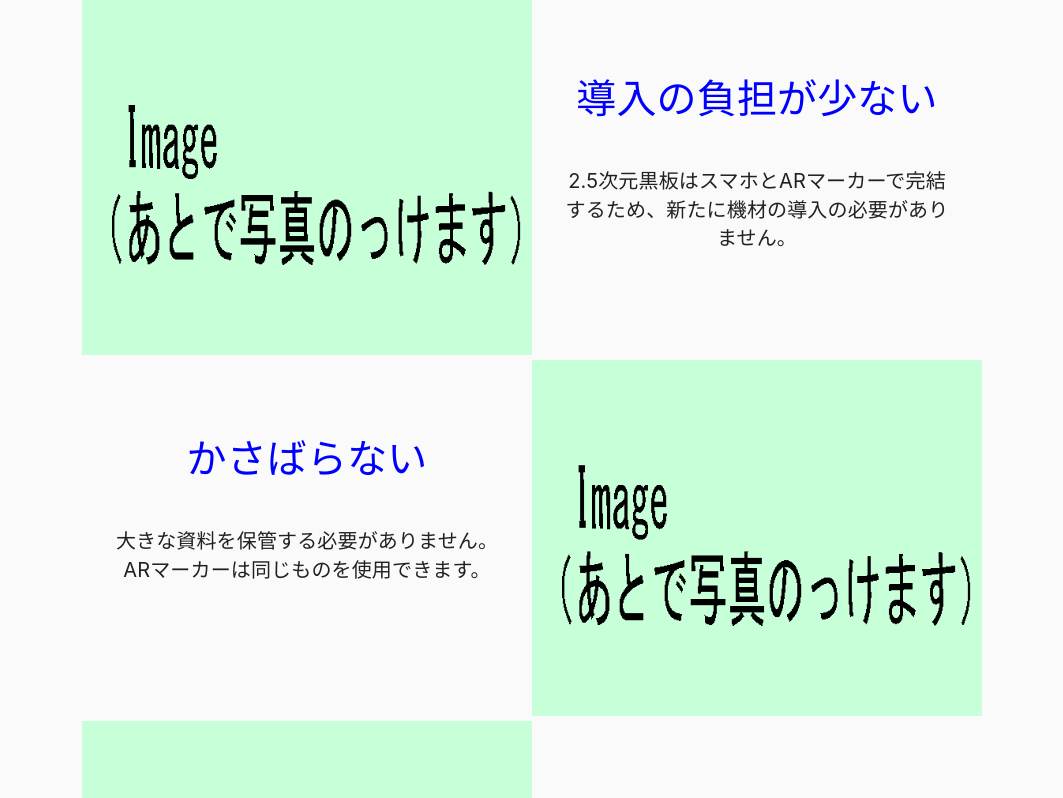
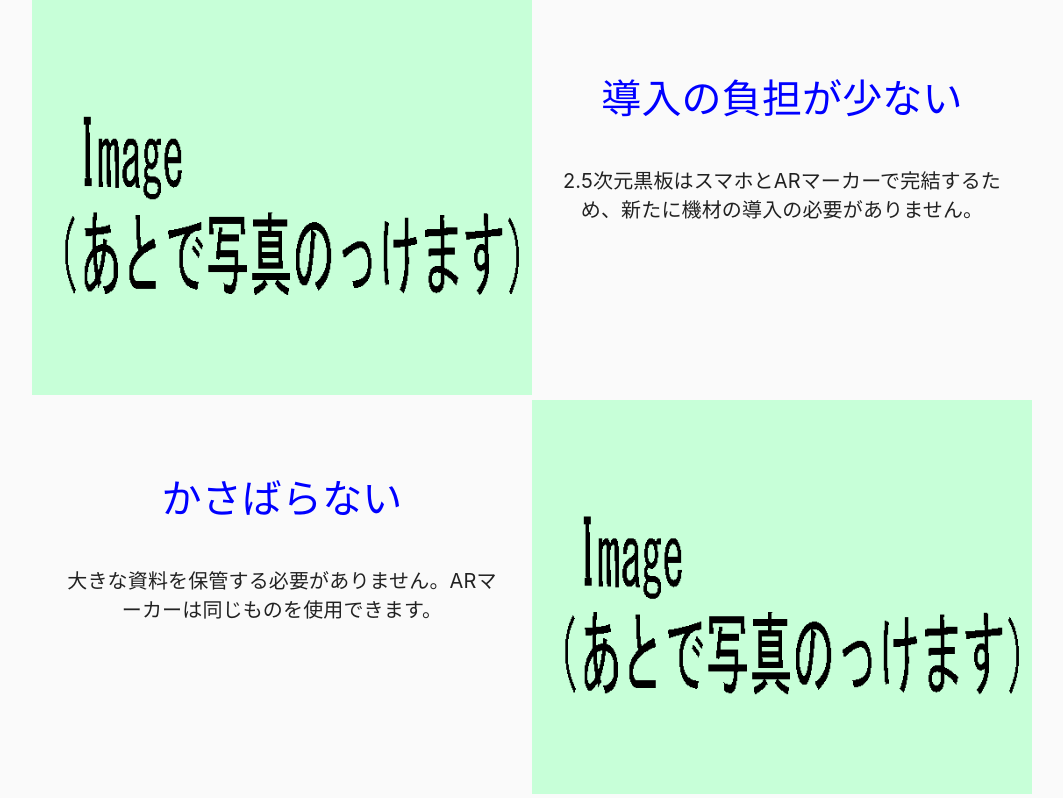
Before and after one commit to ProvinDevs/2020vol1-frontend, a React app: page /about in a window 1280 px wide. Shown: the top 798 px of the page, without its empty margins (108-1171 px from the left). Built offline with nearby package versions, Linux system fonts and the light colour scheme; a web font is replaced by a local one.

Commit message:
more big

```diff
--- a/src/scss/components/common/featureList.scss
+++ b/src/scss/components/common/featureList.scss
@@ -37,7 +37,7 @@
     flex-direction: row-reverse;
   }
   .text {
-    width: 450px;
+    width: 500px;
     height: auto;
     padding: 30px;
   }
@@ -50,6 +50,6 @@
   }
 
   .pict {
-    width: 450px;
+    width: 500px;
   }
 }
```
